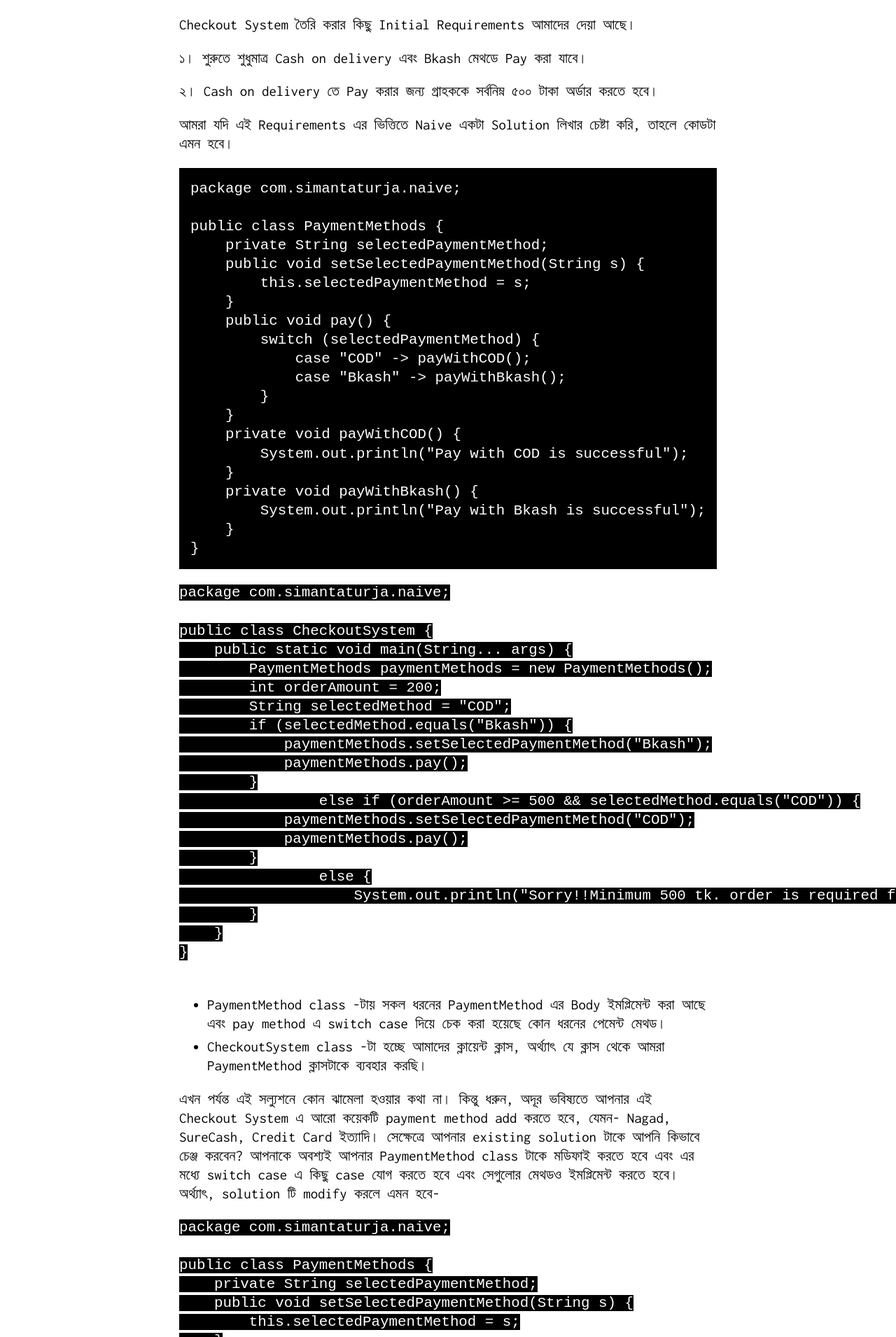
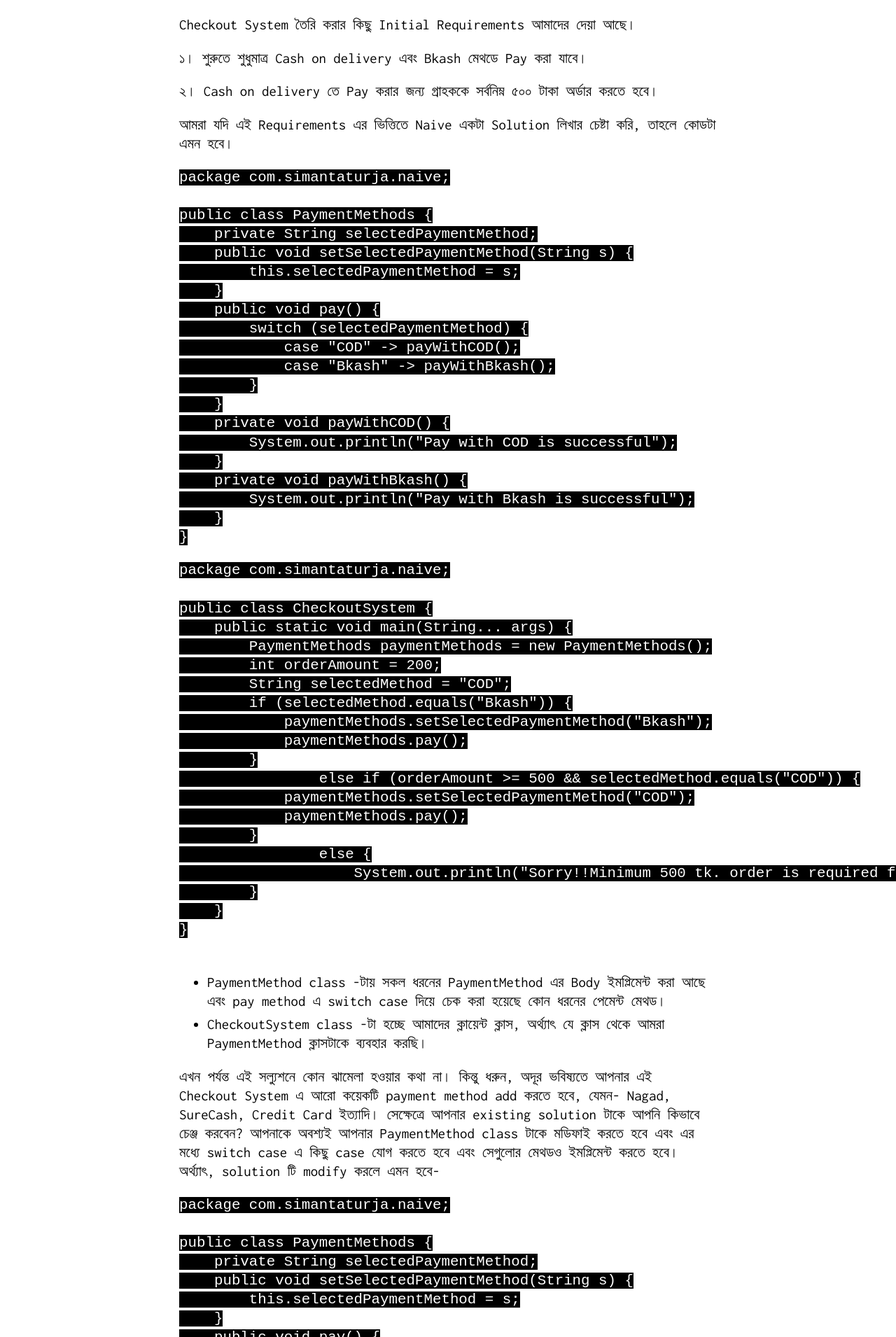
Before and after one commit to simantaturja/simantaturja.github.ioo, a Jekyll site: the page built from _posts/2021-05-09-strategy-pattern.md, in a window 1280 px wide. Shown: the part 958-2868 px from the top of the page at 70% size. Built offline with Jekyll 4.4.1, drawn with Linux system fonts in a browser that asks for light colours.

Commit message:
styling fix

````diff
--- a/_posts/2021-05-09-strategy-pattern.md
+++ b/_posts/2021-05-09-strategy-pattern.md
@@ -23,7 +23,7 @@ Checkout System তৈরি করার কিছু Initial Requirements আ
 
 আমরা যদি এই Requirements এর ভিত্তিতে Naive একটা Solution লিখার চেষ্টা করি, তাহলে কোডটা এমন হবে।
 
-```
+```Java
 package com.simantaturja.naive;
 
 public class PaymentMethods {
````
